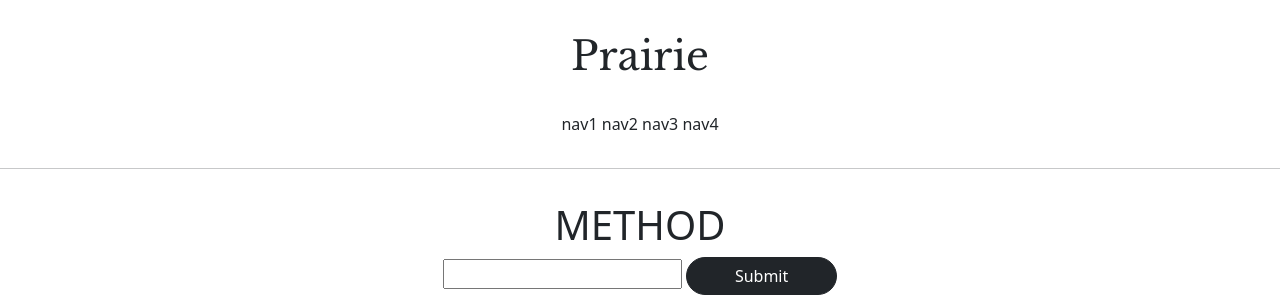
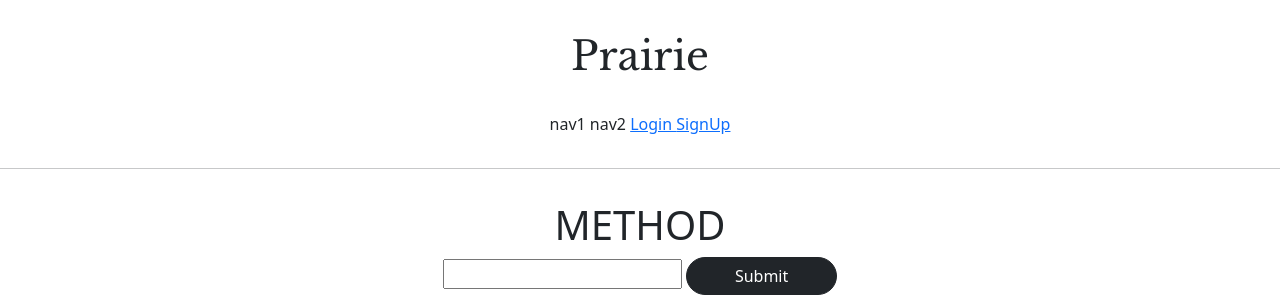
Before and after one commit to YuseonChoi/gis1, a Django app: page /accounts/hello_world/ in a window 1280 px wide. Shown: the top 308 px of the page. Run offline with Django 3.2, Linux system fonts and the light colour scheme; parts of the project's set-up code (start-up, migrations or seed data) failed here and were passed over.

Commit message:
7/14 class1 commit 3

```diff
--- a/gis1/settings.py
+++ b/gis1/settings.py
@@ -124,7 +124,7 @@ AUTH_PASSWORD_VALIDATORS = [
 # Internationalization
 # https://docs.djangoproject.com/en/3.2/topics/i18n/
 
-LANGUAGE_CODE = 'en-us'
+LANGUAGE_CODE = 'ko-kr'
 
 TIME_ZONE = 'UTC'
 
--- a/templates/header.html
+++ b/templates/header.html
@@ -5,8 +5,26 @@
     <div class="prairie_header_button">
         <span>nav1</span>
         <span>nav2</span>
-        <span>nav3</span>
-        <span>nav4</span>
+
+
+        {%  if not user.is_authenticated %}
+        <span>
+            <a href="{% url 'accountapp:login' %}">
+                 Login
+            </a>
+        </span>
+        <span>
+            <a href="{% url 'accountapp:create' %}">
+                SignUp
+            </a>
+        </span>
+        {% else %}
+        <span>
+            <a href="{% url 'accountapp:logout' %}">
+                Logout
+            </a>
+        </span>
+        {% endif %}
     </div>
 
 </div>
```
Also changed, not shown: accountapp/views.py (line endings or trailing spaces).
